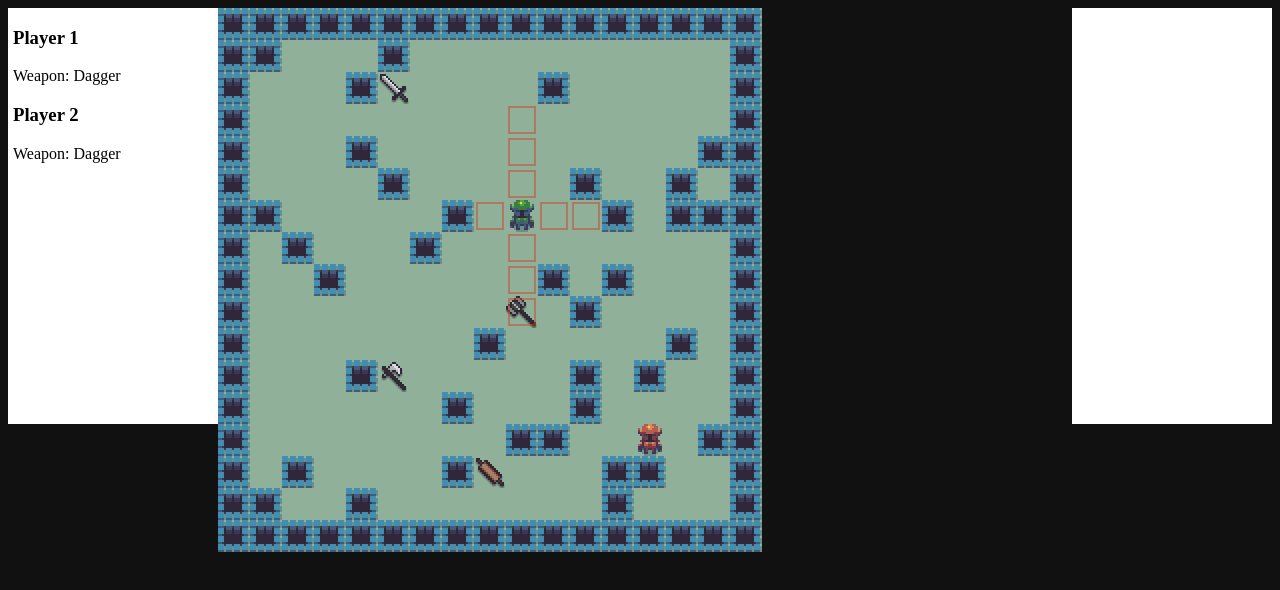
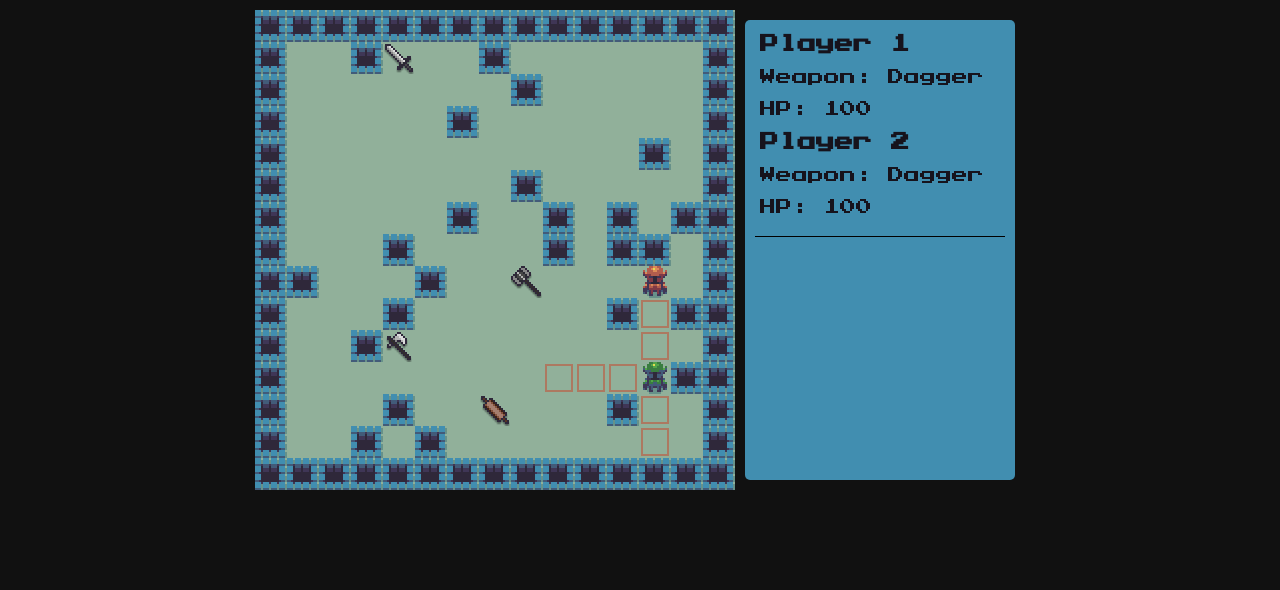
Before and after one commit to impucky/oc_boardgame, a plain HTML site: page index.html in a window 1280 px wide. Drawn offline with Linux system fonts and the light colour scheme.

Commit message:
Fixed double move bug, some work on UI

```diff
--- a/index.html
+++ b/index.html
@@ -7,11 +7,12 @@
 </head>
 <body>
 
-  <div id="ui-left"></div>
-  <div id="debug"></div>
-
-  <div>
+  <div id="game">
     <table id="board"></table>
+    <div id="ui">
+      <div id="ui-players"></div>
+      <div id="ui-info"></div>
+    </div>
   </div>
 
   <script src="js/jquery-3.1.1.min.js"></script>
--- a/js/board.js
+++ b/js/board.js
@@ -6,8 +6,8 @@ var helpers = {
 
 var Board = {
   grid: [],
-  width: 17,
-  height: 17,
+  width: 15,
+  height: 15,
   obstacleChance: 15,
 
   // remplit le tableau d'instances de Cell
@@ -82,7 +82,6 @@ var Board = {
     var table = $('#board');
     table.html('');
     for (var i = 0; i < this.width; i++) {
-      // colonnes, position x en id
       table.append(`<tr id="${i}"></tr>`);
       for (var j = 0; j < this.height; j++) {
         var currentRow = `tr[id="${i}"]`;
@@ -99,7 +98,7 @@ var Board = {
         } else {
           imgUrl = 'img/empty.png';
         }
-        // remplacer id par data attr. pour stocker les coords?
+
         var cell = `<td class="cell" data-x="${j}" data-y="${i}"><img src="${imgUrl}"/></td>`;
         $(currentRow).append(cell);
       }
@@ -108,10 +107,12 @@ var Board = {
     $('.cell').hover(Board.handleCellHover);
 
     // interface - a séparer
-    var ui = $('#ui-left');
-    ui.html('<h3>Player 1</h3>Weapon: ' + Game.players[0].weapon.name
-      + '<h3>Player 2</h3>Weapon: ' + Game.players[1].weapon.name
-    );
+    var ui = $('#ui-players');
+    ui.html(`<h3>Player 1</h3><p>Weapon: ${Game.players[0].weapon.name}</p>
+    <p>HP: ${Game.players[0].hp}</p>
+    <h3>Player 2</h3><p>Weapon: ${Game.players[1].weapon.name}</p>
+    <p>HP: ${Game.players[1].hp}</p>`);
+
 
   },
 
@@ -119,18 +120,19 @@ var Board = {
     var coords = $(this).data();
     var targetCell = Board.grid[coords.y][coords.x];
     var canMoveTo = ($(this).children('.cell-move').length === 1) ? true : false;
-
-    if (!Game.inBattle && canMoveTo) {
-      Game.players[Game.currentTurn].movePlayer(targetCell.x, targetCell.y)
+    var activePlayer = Game.players[Game.currentTurn];
+    if (!Game.inBattle && !activePlayer.isMoving && canMoveTo) {
+      activePlayer.move(targetCell.x, targetCell.y);
+      activePlayer.isMoving = true;
     }
 
   },
 
   handleCellHover: function() {
-    var debug = $('#debug');
+    var ui = $('#ui-info');
     var coords = $(this).data();
     var cell = Board.grid[coords.y][coords.x];
-    var message = 'Cell at ' + coords.x + ' ' + coords.y;
+    var message = '@' + coords.x + '-' + coords.y;
     if (cell.isObs) {
       message += '<br>Obstacle'
     } else if (cell.hasWeapon) {
@@ -138,7 +140,7 @@ var Board = {
     } else if (cell.hasPlayer) {
       message += '<br>Player' + cell.playerId;
     }
-    debug.html(message);
+    ui.html(message);
   },
 
   //testing
--- a/js/game.js
+++ b/js/game.js
@@ -3,6 +3,7 @@ var Game = {
   inBattle: false,
   playersNb: 2,
   players: [],
+  playerBaseHp: 100,
   playerSprites: {
     0: 'img/player1.png',
     1: 'img/player2.png'
@@ -29,7 +30,7 @@ var Game = {
   initPlayers: function() {
     for (var i = 0; i < this.playersNb; i++) {
       var player = Object.create(Player);
-      player.init(i, this.weapons[0]);
+      player.init(i, this.weapons[0], this.playerBaseHp);
       this.players.push(player);
     }
   },
--- a/js/player.js
+++ b/js/player.js
@@ -1,7 +1,9 @@
 var Player = {
-  init: function(id, weapon) {
+  init: function(id, weapon, hp) {
     this.id = id;
     this.weapon = weapon;
+    this.hp = hp;
+    this.isMoving = false;
     this.x;
     this.y;
   },
@@ -21,7 +23,7 @@ var Player = {
     return moves;
   },
 
-  movePlayer: function(x, y) {
+  move: function(x, y) {
     var player = this;
     var originCell = Board.grid[player.y][player.x];
     var targetCell = Board.grid[y][x];
@@ -65,6 +67,7 @@ var Player = {
 
       if (steps === 0) {
         clearInterval(moveInterval);
+        player.isMoving = false;
         Game.currentTurn = (Game.currentTurn === 0) ? 1 : 0;
         Board.renderMoves();
       }
--- a/style.css
+++ b/style.css
@@ -1,5 +1,17 @@
+@font-face {
+  font-family: "Press Start";
+  src: url("font/prstartk.ttf");
+}
+
+body, div, h1, h2, h3 {
+  margin: 0;
+  padding: 0;
+}
+
 body {
   background: #111;
+  color: #16131c;
+  font-family: "Press Start", sans-serif;
 }
 
 table {
@@ -29,17 +41,26 @@ td img {
   opacity: 1;
 }
 
-#ui-left {
-  float: left;
-  background: #fff;
-  width: 200px;
-  height: 416px;
-  padding: 0 5px;
+#game {
+  margin-top: 10px;
+  display: flex;
+  justify-content: center;
 }
 
-#debug {
-  float: right;
-  background: #fff;
-  width: 200px;
-  height: 416px;
+#ui {
+  background: #418EB0;
+  padding: 10px;
+  margin: 10px;
+  width: 250px;
+  height: 440px;
+  border-radius: 5px;
 }
+
+#ui-players {
+  border-bottom: 1px solid black;
+  padding: 5px;
+}
+
+#ui-info {
+  padding: 10px 5px;
+}
```
Also changed, not shown: font/prstartk.ttf (added).
